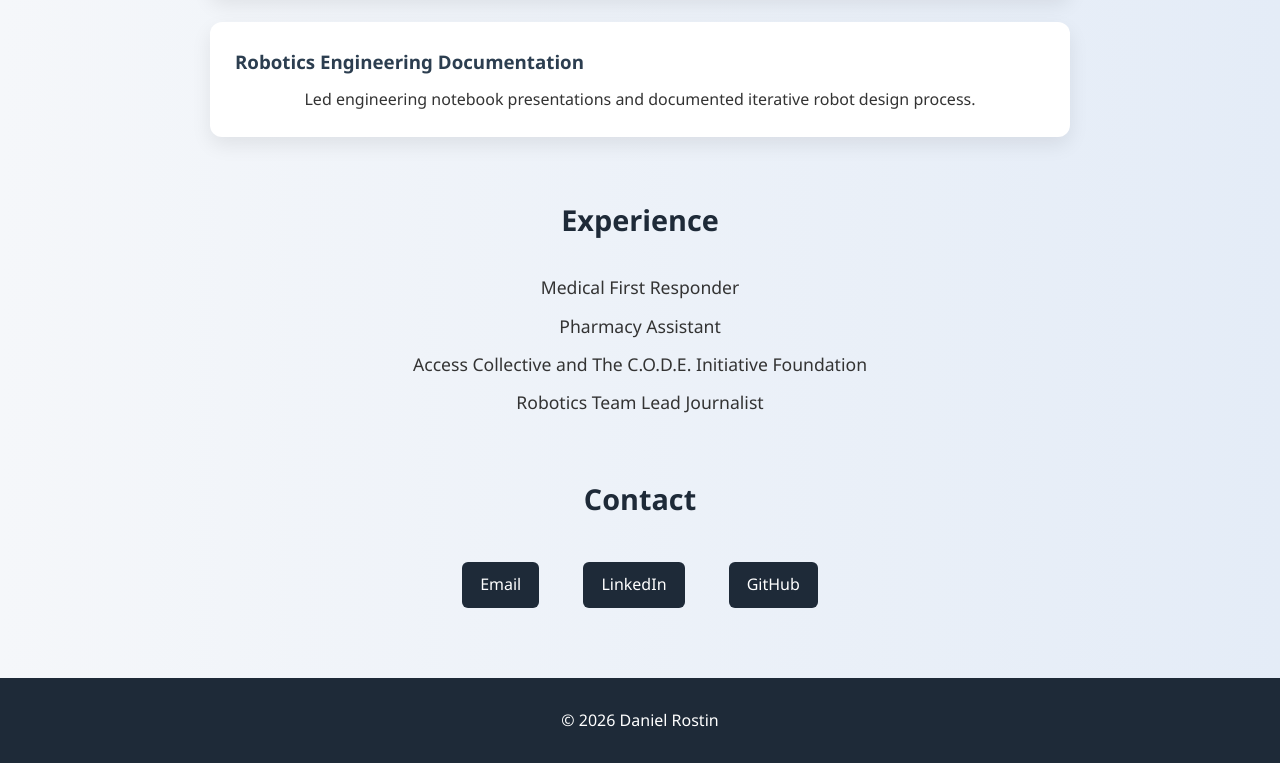
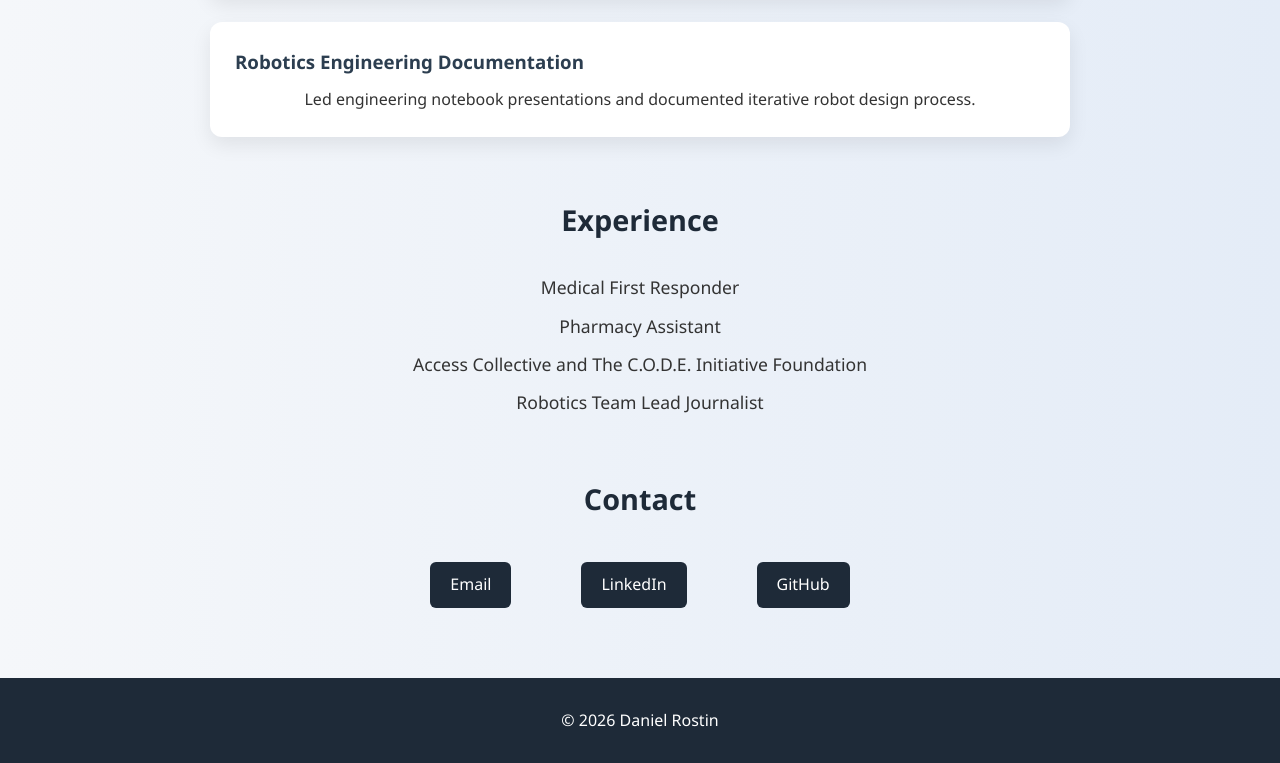
Before and after one commit to dan1339/dan1339.github.io, a plain HTML site: page index.html in a window 1280 px wide. Shown: the part 751-1514 px from the top of the page. Drawn offline with Linux system fonts and the light colour scheme.

Commit message:
Update style.css

```diff
--- a/style.css
+++ b/style.css
@@ -112,6 +112,25 @@ section p {
 .contact-links a:hover {
     background-color: #0077cc;
 }
+.contact-links {
+    display: flex;
+    justify-content: center;
+    gap: 30px;
+    margin-top: 20px;
+}
+
+.contact-links a {
+    text-decoration: none;
+    color: white;
+    background-color: #1e2a38;
+    padding: 10px 20px;
+    border-radius: 6px;
+    transition: 0.2s ease;
+}
+
+.contact-links a:hover {
+    background-color: #0077cc;
+}
 
 /* Footer */
 footer {
```
